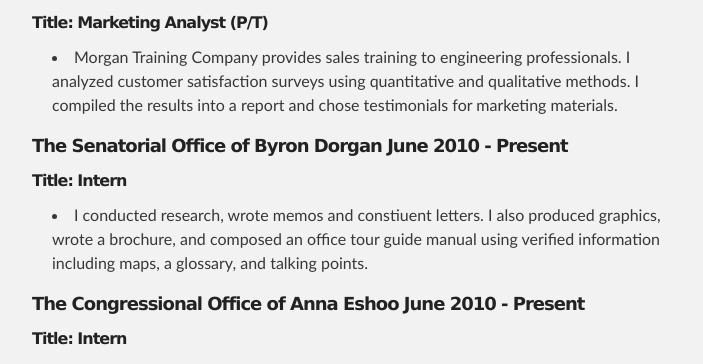
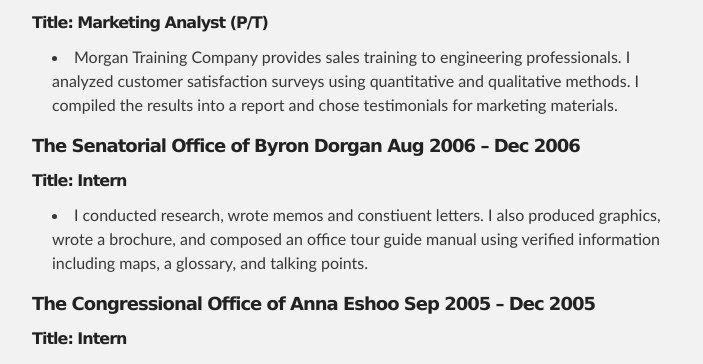
Before and after one commit to LindsayYoung/lindsayyoung.github.io, a plain HTML site: page index.html in a window 1280 px wide. Shown: the part 1484-1848 px from the top of the page, without its empty margins (288-991 px from the left). Drawn offline with Linux system fonts and the light colour scheme.

Commit message:
fixing dates

```diff
--- a/index.html
+++ b/index.html
@@ -94,7 +94,7 @@
                 </li>
             </ul>
 
-            <h5>The Senatorial Office of Byron Dorgan <span>June 2010 - Present</span></h5>
+            <h5>The Senatorial Office of Byron Dorgan <span>Aug 2006 – Dec 2006</span></h5>
             <h6>Title: Intern</h6>
 
             <ul>
@@ -103,7 +103,7 @@
                 </li>
             </ul>
 
-            <h5>The Congressional Office of Anna Eshoo <span>June 2010 - Present</span></h5>
+            <h5>The Congressional Office of Anna Eshoo <span>Sep 2005 – Dec 2005 </span></h5>
             <h6>Title: Intern</h6>
 
             <ul>
```
